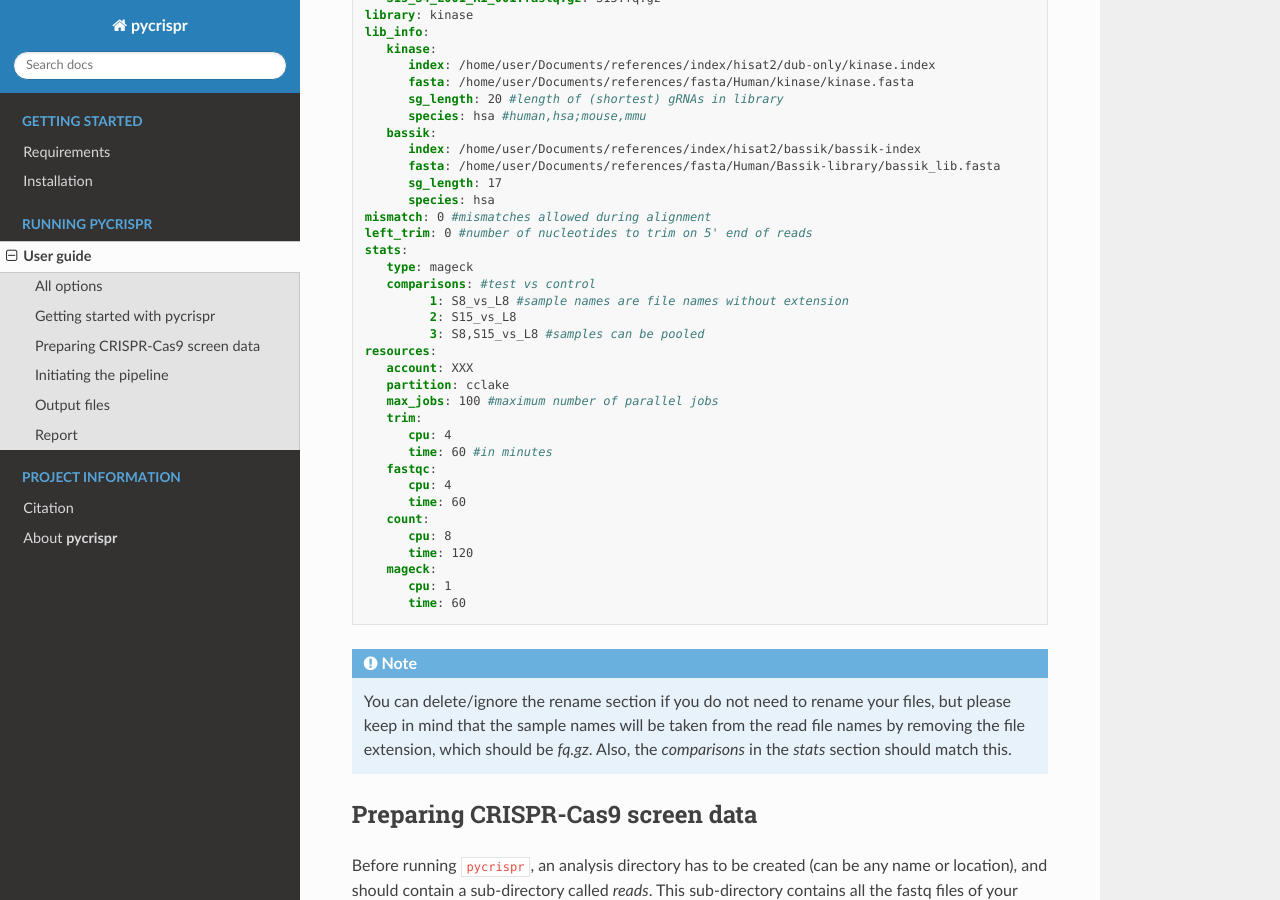
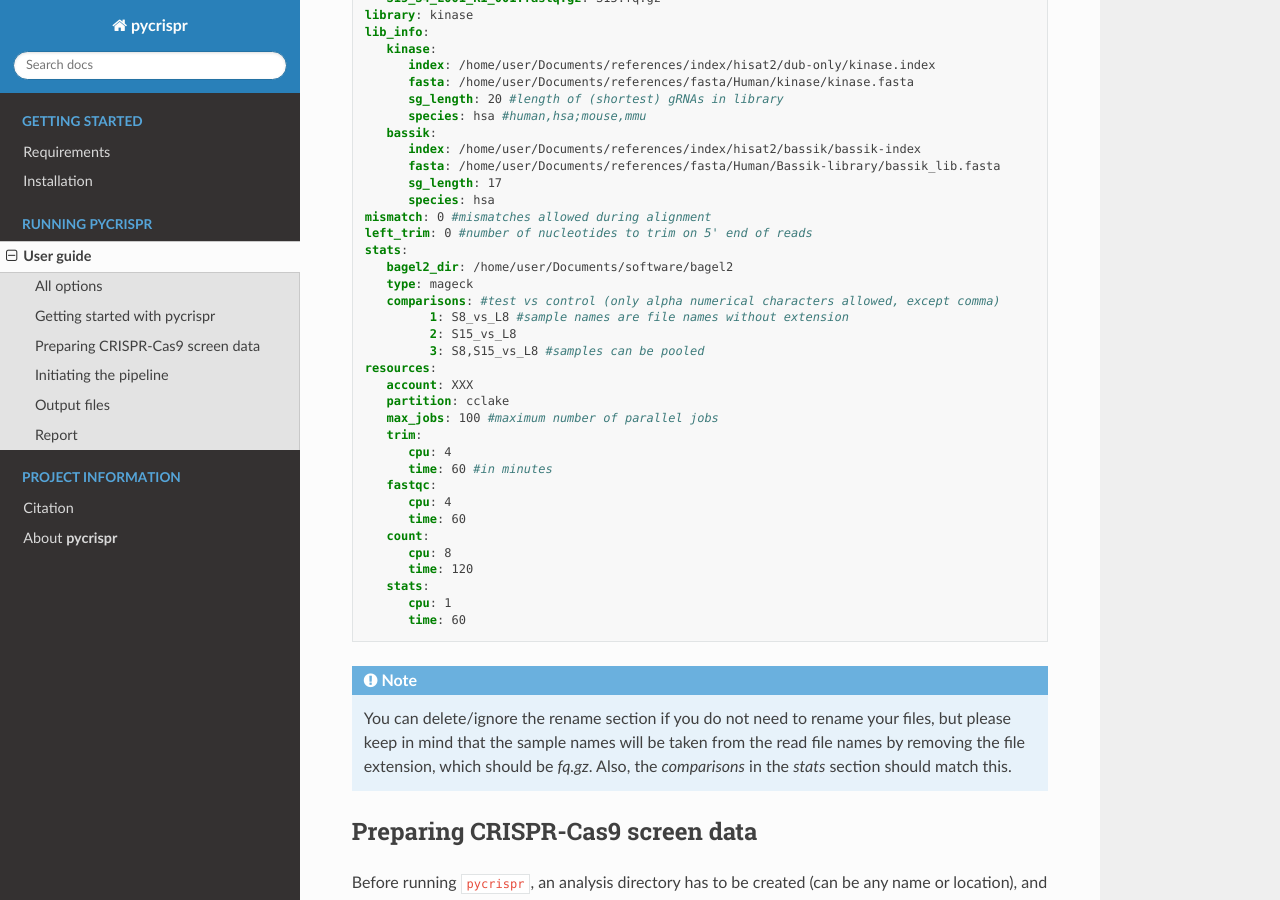
Before and after one commit to niekwit/pycrispr, a Sphinx documentation site: the page built from docs/source/execution/userguide.rst, in a window 1280 px wide and 900 px high, scrolled down 666 px. Built offline with Sphinx 7.4.7 and the Read the Docs theme 2.0.0, drawn with Linux system fonts in a browser that asks for light colours.

```diff
--- a/docs/source/execution/userguide.rst
+++ b/docs/source/execution/userguide.rst
@@ -37,8 +37,9 @@
    mismatch: 0 #mismatches allowed during alignment
    left_trim: 0 #number of nucleotides to trim on 5' end of reads
    stats:
+      bagel2_dir: /home/user/Documents/software/bagel2
       type: mageck
-      comparisons: #test vs control
+      comparisons: #test vs control (only alpha numerical characters allowed, except comma)
             1: S8_vs_L8 #sample names are file names without extension
             2: S15_vs_L8
             3: S8,S15_vs_L8 #samples can be pooled
@@ -55,7 +56,7 @@
       count:
          cpu: 8
          time: 120
-      mageck:
+      stats:
          cpu: 1
          time: 60
 
```
Also changed, not shown: 1 other file.
